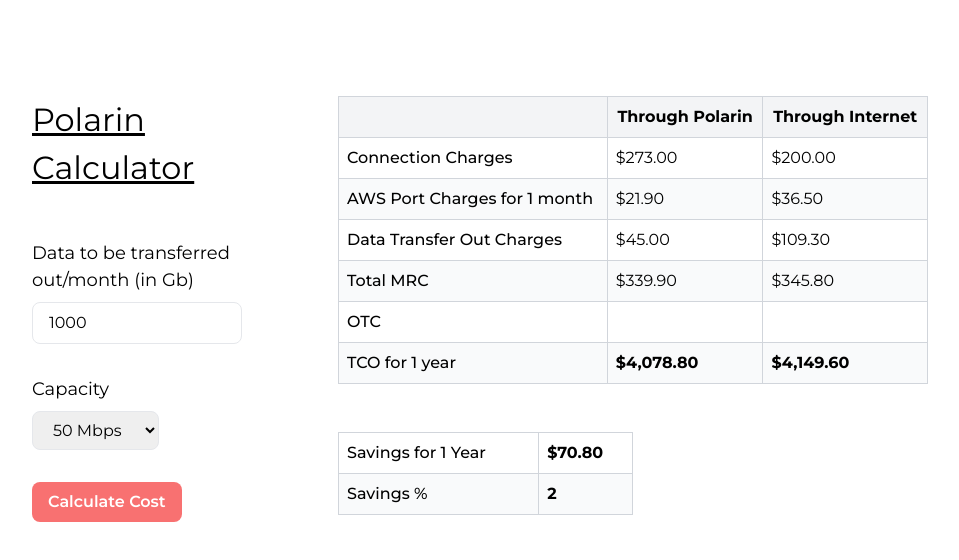
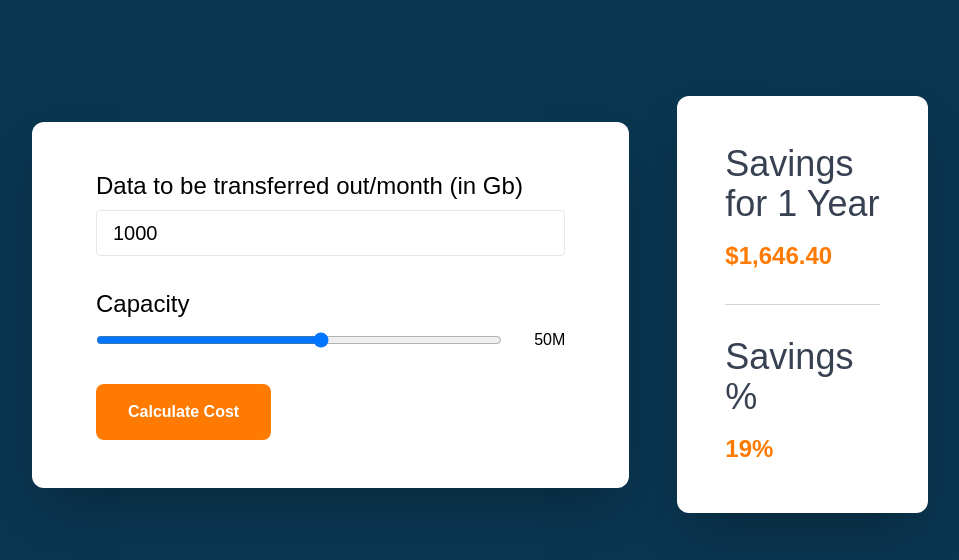
Before and after one commit to kriteshImagecurry/polarin-calculator, a plain HTML site: page index.html in a window 1280 px wide. Shown: the whole page, without its empty margins (160-1119 px from the left). Drawn offline with nearby package versions, Linux system fonts and the light colour scheme.

Commit message:
updated calculator UI

```diff
--- a/index.html
+++ b/index.html
@@ -23,7 +23,7 @@
       }
 
       body {
-        font-family: "Montserrat", sans-serif;
+        font-family: "Barlow", sans-serif;
         font-optical-sizing: auto;
         font-style: normal;
       }
@@ -124,27 +124,67 @@
       h1 {
         font-size: 2rem !important;
       }
+      .slider-container {
+        background-color: #e1e5ee;
+        height: 8px;
+        border-radius: 8px;
+        position: relative;
+      }
+      .track {
+        width: 100%;
+        position: absolute;
+        top: 0;
+        background-color: #1678fb;
+        border-radius: 8px;
+        height: 8px;
+        z-index: 1;
+        border-top-right-radius: 0;
+        border-bottom-right-radius: 0;
+      }
+      .slider {
+        position: absolute;
+        -webkit-appearance: none;
+        top: 0;
+        left: 0;
+        outline: none;
+        width: 100%;
+        height: 8px !important;
+        background: #e1e5ee;
+        border-radius: 8px;
+      }
     </style>
+    <script src="https://cdnjs.cloudflare.com/ajax/libs/jquery/3.3.1/jquery.min.js"></script>
   </head>
 
-  <body class="body-padding mx-auto py-24">
-    <div class="flex flex-wrap lg:flex-nowrap">
-      <div class="lg:w-1/3 mr-24">
-        <h1 class="underline">Polarin Calculator</h1>
-        <div class="mt-12 space-y-8">
+  <body class="body-padding mx-auto py-24 bg-[#0a3650]">
+    <div class="flex flex-wrap lg:flex-nowrap items-center gap-12">
+      <div class="lg:w-2/3">
+        <div class="bg-white rounded-xl py-12 px-16 shadow-2xl">
+          <div class="space-y-8">
             <div class="space-y-2">
-            <p>Data to be transferred out/month (in Gb)</p>
+              <p class="text-2xl">Data to be transferred out/month (in Gb)</p>
               <input
                 type="text"
-              class="border rounded-lg ps-4 py-2"
+                class="border rounded w-full ps-4 py-2 text-xl font-light"
                 name="data-to-transfer"
                 id="data-to-transfer"
                 value="1000"
               />
             </div>
             <div class="space-y-2">
-            <p>Capacity</p>
-            <select
+              <p class="text-2xl">Capacity</p>
+              <div id="sliderData" class="flex gap-8">
+                <input
+                  id="slider"
+                  type="range"
+                  min="0"
+                  max="9"
+                  value="50M"
+                  class="w-full"
+                />
+                <span>50M</span>
+              </div>
+              <!-- <select
                 name="capacity"
                 id="capacity"
                 class="p-2 border rounded-lg ps-4"
@@ -159,11 +199,11 @@
                 <option value="2G">2G</option>
                 <option value="5G">5G</option>
                 <option value="10G">10G</option>
-            </select>
+              </select> -->
             </div>
-          <div >
+            <div>
               <button
-              class="bg-red-400 rounded-lg px-4 py-2 text-white font-semibold cursor-pointer"
+                class="bg-[#ff7a00] rounded-lg px-8 py-4 text-white font-semibold cursor-pointer"
                 onclick="calculateCost()"
               >
                 Calculate Cost
@@ -171,7 +211,9 @@
             </div>
           </div>
         </div>
-      <div class="container mx-auto mt-4 lg:mt-0">
+      </div>
+
+      <!-- <div class="hidden container mx-auto mt-4 lg:mt-0">
         <table class="w-full border-collapse border border-gray-300 mb-4">
           <thead>
             <tr class="bg-gray-100">
@@ -280,7 +322,30 @@
               </td>
             </tr>
           </tbody>
-        </table>
+        </table> -->
+      <div class="bg-white rounded-xl p-12 shadow-2xl flex-1">
+        <div class="pb-8">
+          <h3 class="font-medium text-2xl xl:text-4xl text-gray-700">
+            Savings for 1 Year
+          </h3>
+          <p
+            class="mt-4 font-semibold text-[#ff7a00] text-xl lg:text-2xl"
+            id="savings-per-year"
+          >
+            -
+          </p>
+        </div>
+        <div class="pt-8 border-t border-gray-300">
+          <h3 class="font-medium text-2xl xl:text-4xl text-gray-700">
+            Savings %
+          </h3>
+          <p
+            class="mt-4 font-semibold text-[#ff7a00] text-xl lg:text-2xl"
+            id="savings-percentage"
+          >
+            -
+          </p>
+        </div>
       </div>
     </div>
   </body>
--- a/script.js
+++ b/script.js
@@ -1,4 +1,5 @@
 "use strict";
+
 const capacityRange = {
   "50M": {
     id: "50M",
@@ -112,7 +113,9 @@ const portCharges = 730;
 const calculateCost = () => {
   console.log("Calculating cost");
   const inputDataToTransfer = document.getElementById("data-to-transfer").value;
-  const inputCapacity = document.getElementById("capacity").value;
+  let inputCapacityKey = document.getElementById("slider").value;
+  let inputCapacity = Object.keys(capacityRange)[inputCapacityKey];
+
   console.log({ inputDataToTransfer, inputCapacity });
 
   let polarinTCO = calculateTCO(inputCapacity, inputDataToTransfer, "polarin");
@@ -175,17 +178,17 @@ const calculateTCO = (inputCapacity, inputDataToTransfer, entity) => {
   });
 
   //set data to table
-  document.getElementById(`connection-charges-${entity}`).innerHTML =
-    numberToCurrency(connectionCharges);
-  document.getElementById(`port-charges-${entity}`).innerHTML =
-    numberToCurrency(awsPortChargesPerMonth);
-  document.getElementById(`data-out-charges-${entity}`).innerHTML =
-    numberToCurrency(dataTransferOutCharges);
-  document.getElementById(`total-mrc-${entity}`).innerHTML =
-    numberToCurrency(totalMRC);
-  document.getElementById(`tco-${entity}`).innerHTML = numberToCurrency(
-    TCOPerYear.toFixed(2)
-  );
+  // document.getElementById(`connection-charges-${entity}`).innerHTML =
+  //   numberToCurrency(connectionCharges);
+  // document.getElementById(`port-charges-${entity}`).innerHTML =
+  //   numberToCurrency(awsPortChargesPerMonth);
+  // document.getElementById(`data-out-charges-${entity}`).innerHTML =
+  //   numberToCurrency(dataTransferOutCharges);
+  // document.getElementById(`total-mrc-${entity}`).innerHTML =
+  //   numberToCurrency(totalMRC);
+  // document.getElementById(`tco-${entity}`).innerHTML = numberToCurrency(
+  //   TCOPerYear.toFixed(2)
+  // );
   return TCOPerYear.toFixed(2);
 };
 
@@ -210,7 +213,8 @@ const calculateSavings = (polarinTCO, internetTCO) => {
 
   document.getElementById(`savings-per-year`).innerHTML =
     numberToCurrency(savingsPerYear);
-  document.getElementById(`savings-percentage`).innerHTML = savingsPercentage;
+  document.getElementById(`savings-percentage`).innerHTML =
+    savingsPercentage + "%";
 
   return [savingsPerYear, savingsPercentage];
 };
@@ -221,8 +225,14 @@ const numberToCurrency = (num) => {
     currency: "USD",
   });
 };
+
+$(document).ready(function () {
+  var values = Object.keys(capacityRange);
+  $("#slider").on("input", (e) => $("span").text(values[e.target.value]));
+  calculateCost();
+});
+
 // =IF(D48<=10240,D48*E37,
 //     IF(D48<=51200,10240*E37+(D48-10240)*E38,
 //     IF(D48<=153600,10240*E37+40960*E38+(D48-51200)*E39,
 //     10240*E37+40960*E38+102400*E39+(D48-153600)*E40)))
-calculateCost()
```
Lines whose indentation alone changed are shown as unchanged.
